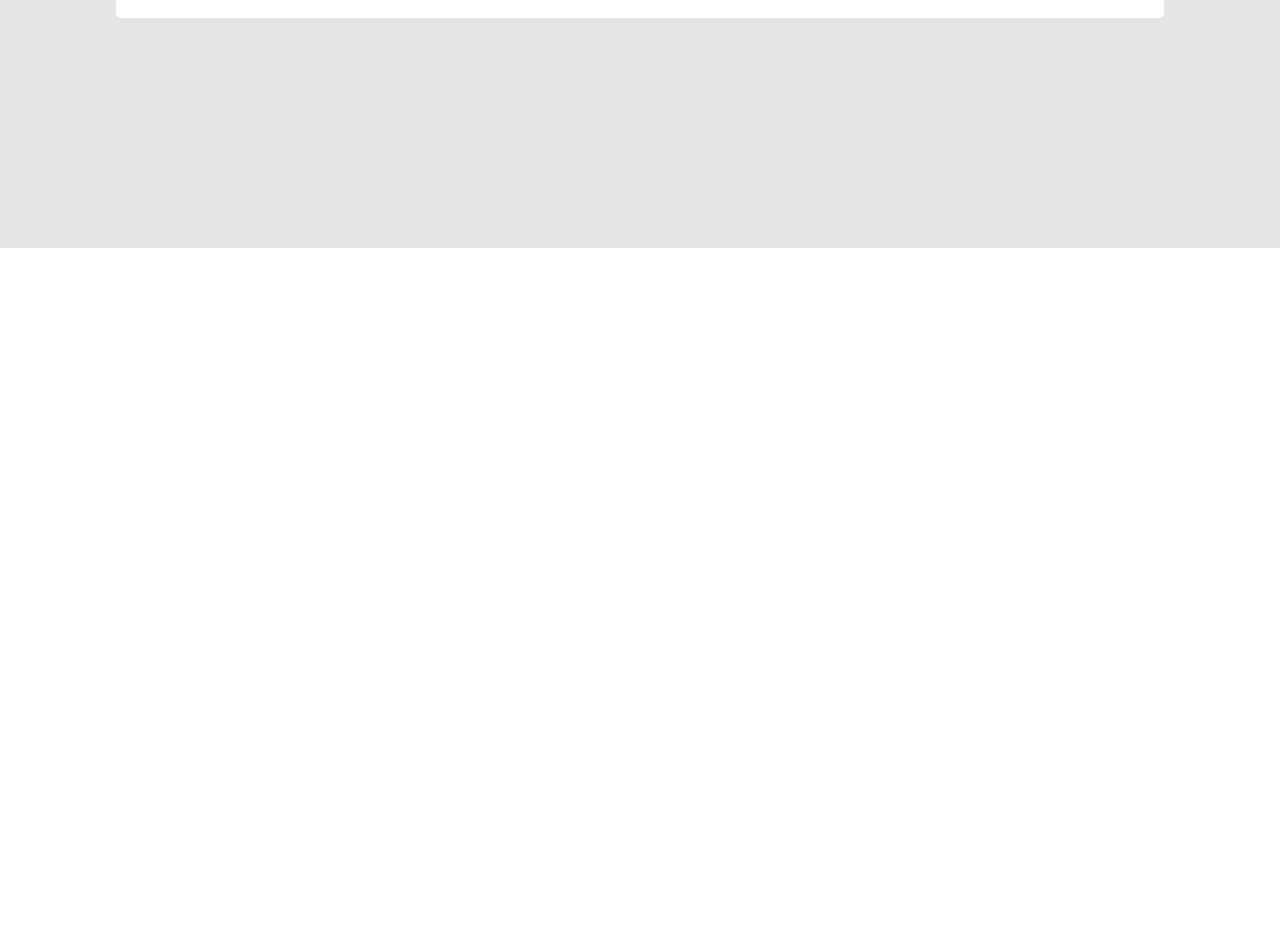
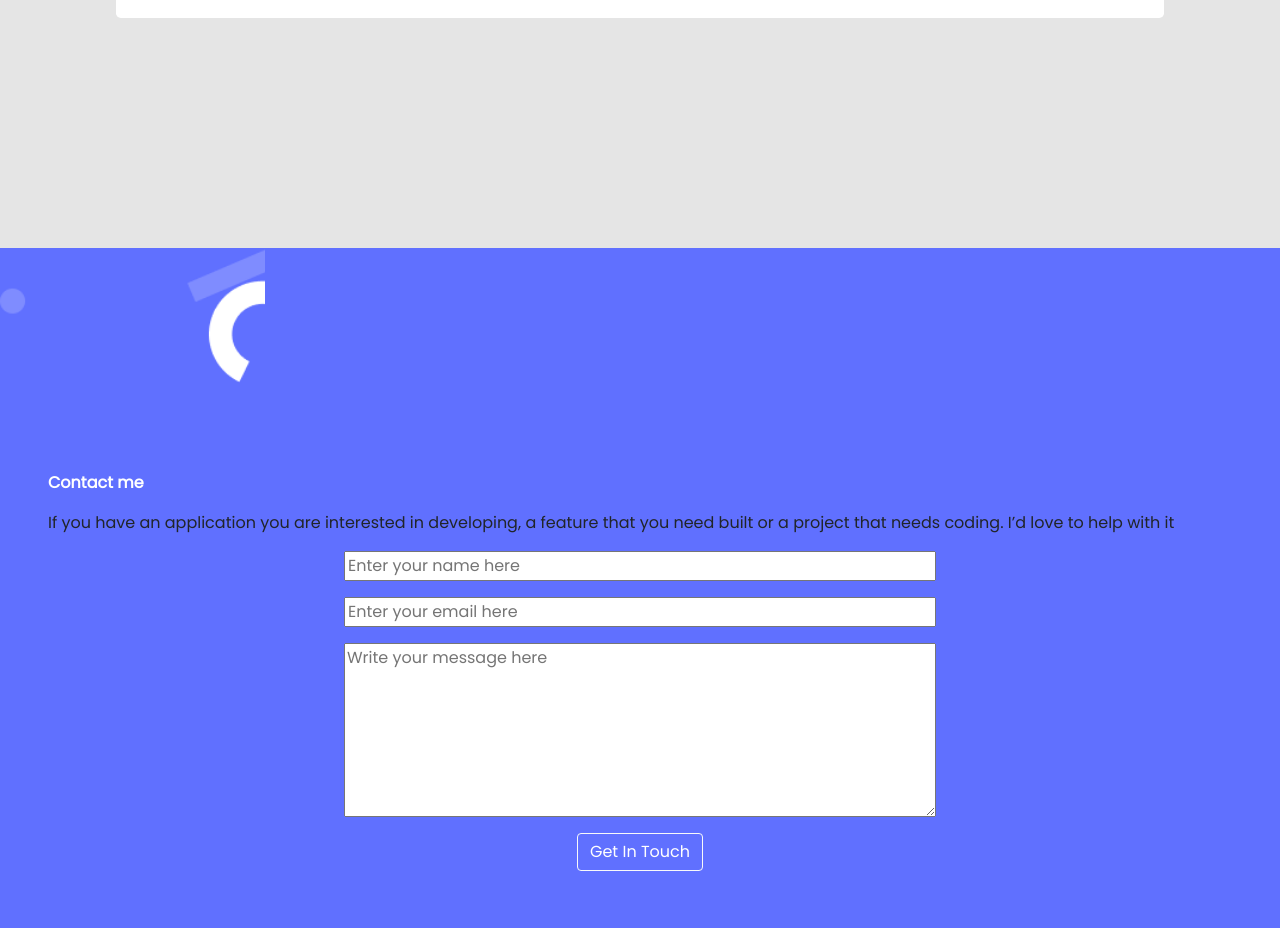
Before and after one commit to Lucas-Masaba/my_bootstrap_portfolio, a plain HTML site: page index.html in a window 1280 px wide. Shown: the part 3212-4140 px from the top of the page. Before the commit the page ends 3460 px from the top, so only its background shows below. Drawn offline with nearby package versions, Linux system fonts and the light colour scheme.

Commit message:
added contact section

```diff
--- a/index.html
+++ b/index.html
@@ -1,42 +1,31 @@
 <!DOCTYPE html>
 <html lang="en">
+
 <head>
   <meta charset="UTF-8" />
   <meta http-equiv="X-UA-Compatible" content="IE=edge" />
   <meta name="viewport" content="width=device-width, initial-scale=1.0" />
   <link rel="stylesheet" href="style.css" />
   <!-- CSS only -->
-    <link
-      href="https://cdn.jsdelivr.net/npm/bootstrap@5.1.3/dist/css/bootstrap.min.css"
-      rel="stylesheet"
-      integrity="sha384-1BmE4kWBq78iYhFldvKuhfTAU6auU8tT94WrHftjDbrCEXSU1oBoqyl2QvZ6jIW3"
-      crossorigin="anonymous"
-    />
+  <link href="https://cdn.jsdelivr.net/npm/bootstrap@5.1.3/dist/css/bootstrap.min.css" rel="stylesheet"
+    integrity="sha384-1BmE4kWBq78iYhFldvKuhfTAU6auU8tT94WrHftjDbrCEXSU1oBoqyl2QvZ6jIW3" crossorigin="anonymous" />
   <link href='https://fonts.googleapis.com/css?family=Poppins' rel='stylesheet'>
   <title>Document</title>
 </head>
+
 <body>
   <header>
     <nav class="navbar navbar-expand-lg navbar-light bg-white">
       <div class="container">
         <a class="navbar-brand text-primary fw-bold" href="#">My Logo</a>
-          <button
-            class="navbar-toggler"
-            type="button"
-            data-bs-toggle="collapse"
-            data-bs-target="#navbarSupportedContent"
-            aria-controls="navbarSupportedContent"
-            aria-expanded="false"
-            aria-label="Toggle navigation"
-          >
+        <button class="navbar-toggler" type="button" data-bs-toggle="collapse" data-bs-target="#navbarSupportedContent"
+          aria-controls="navbarSupportedContent" aria-expanded="false" aria-label="Toggle navigation">
           <span class="navbar-toggler-icon"></span>
         </button>
         <div class="collapse navbar-collapse" id="navbarSupportedContent">
           <ul class="navbar-nav ms-auto mb-2 mb-lg-0">
             <li class="nav-item">
-                <a class="nav-link active" aria-current="page" href="#"
-                  >Portfolio</a
-                >
+              <a class="nav-link active" aria-current="page" href="#">Portfolio</a>
             </li>
             <li class="nav-item">
               <a class="nav-link active" href="#">About</a>
@@ -51,7 +40,7 @@
       </div>
     </nav>
   </header>
-    <section class="welcome d-flex flex-column justify-content-center" >
+  <section class="welcome d-flex flex-column justify-content-center">
     <h1 class="welcome-h1">I am Lucas, <br>nice to meet you</h1>
     <p class="welcome-p">
       I’m a software developer! I can help you build a product , feature or
@@ -69,7 +58,7 @@
   </section>
   <section class="resent-work">
     <div class="card-1 row rounded-3">
-        <img  class="col-sm-6 p-0" src="pics/SnapshootPortfolio1.png" alt="Project 1">
+      <img class="col-sm-6 p-0" src="pics/SnapshootPortfolio1.png" alt="Project 1">
       <div class="col-sm-6 ps-5">
         <h2 class="card-title my-3">Tonic</h2>
         <p class="card-sp my-4">CANOPY - Back End Dev - 2015</p>
@@ -95,11 +84,11 @@
         </ul>
         <button class="btn btn-outline-primary">See Project</button>
       </div>
-        <img  class="col-sm-6 p-0" src="pics/SnapshootPortfolio2.png" alt="Project 1">
+      <img class="col-sm-6 p-0" src="pics/SnapshootPortfolio2.png" alt="Project 1">
     </div>
 
     <div class="card-1 row rounded-3">
-        <img  class="col-sm-6 p-0" src="pics/SnapshootPortfolio3.png" alt="Project 1">
+      <img class="col-sm-6 p-0" src="pics/SnapshootPortfolio3.png" alt="Project 1">
       <div class="col-sm-6 ps-5">
         <h2 class="card-title my-3">Facebook 360</h2>
         <p class="card-sp my-4">CANOPY - Back End Dev - 2015</p>
@@ -125,8 +114,23 @@
         </ul>
         <button class="btn btn-outline-primary">See Project</button>
       </div>
-        <img  class="col-sm-6 p-0" src="pics/SnapshootPortfolio4.png" alt="Project 1">
+      <img class="col-sm-6 p-0" src="pics/SnapshootPortfolio4.png" alt="Project 1">
     </div>
   </section>
+  <section class="form_section d-flex flex-column justify-content-center p-5">
+    <form action="https://formspree.io/f/mbjqeboa" method="post">
+      <p class="text-white fw-bold">Contact me</p>
+      <p>If you have an application you are interested in developing, a feature that you need built or a project that needs
+          coding. I’d love to help with it</p>
+    <form action="https://formspree.io/f/mbjqeboa" method="post">
+       <div class="d-flex flex-column align-items-center">
+          <input class="form_input w-50 mb-3" type="text" name="fullname" id="fullname" maxlength="30" placeholder="Enter your name here" required>
+          <input class="form_input w-50 mb-3" type="email" name="email" id="email" placeholder="Enter your email here" required>
+          <textarea class="form_input w-50 mb-3" name="message" id="message" cols="30" rows="7" maxlength="500" placeholder="Write your message here" required></textarea>
+          <button class="submission btn btn-outline-light text-white" type="submit">Get In Touch</button>
+       </div>
+    </form>
+  </section>
 </body>
+
 </html>
--- a/style.css
+++ b/style.css
@@ -73,3 +73,11 @@ font-size: 12px;
 line-height: 16px;
 letter-spacing: 0.03em;
 }
+
+.form_section{
+  background-image: url("./pics/contact.png");
+  background-color: #6070ff;
+  background-repeat: no-repeat;
+  background-size: contain;
+  height: 846px;
+}
```
Also changed, not shown: pics/contact.png (added). Lines whose indentation alone changed are shown as unchanged.
